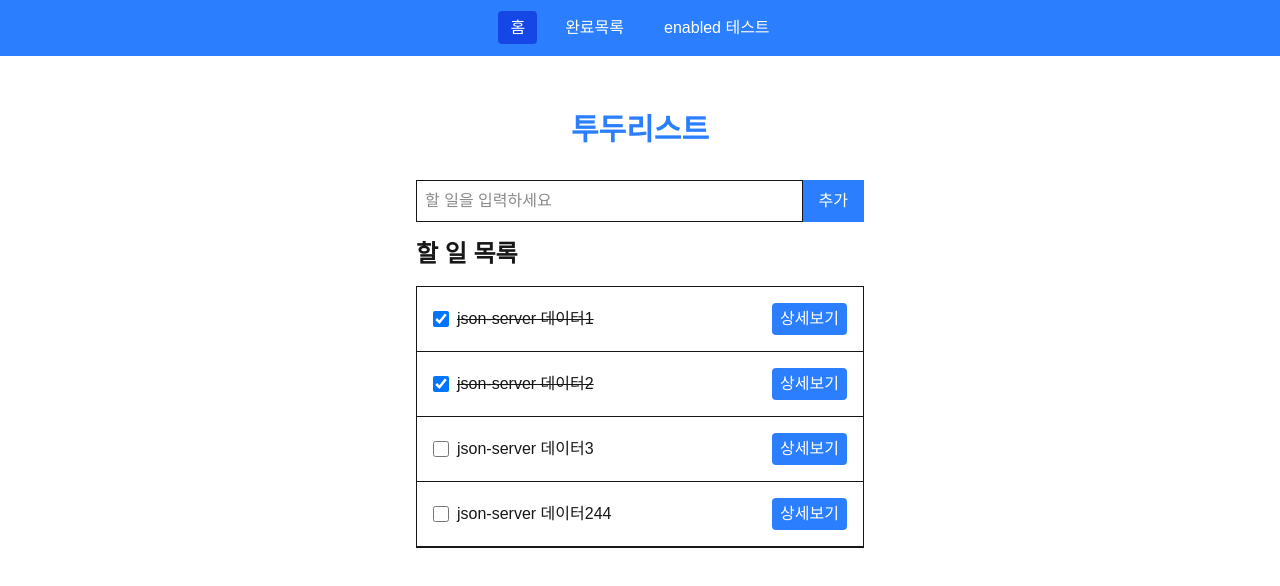
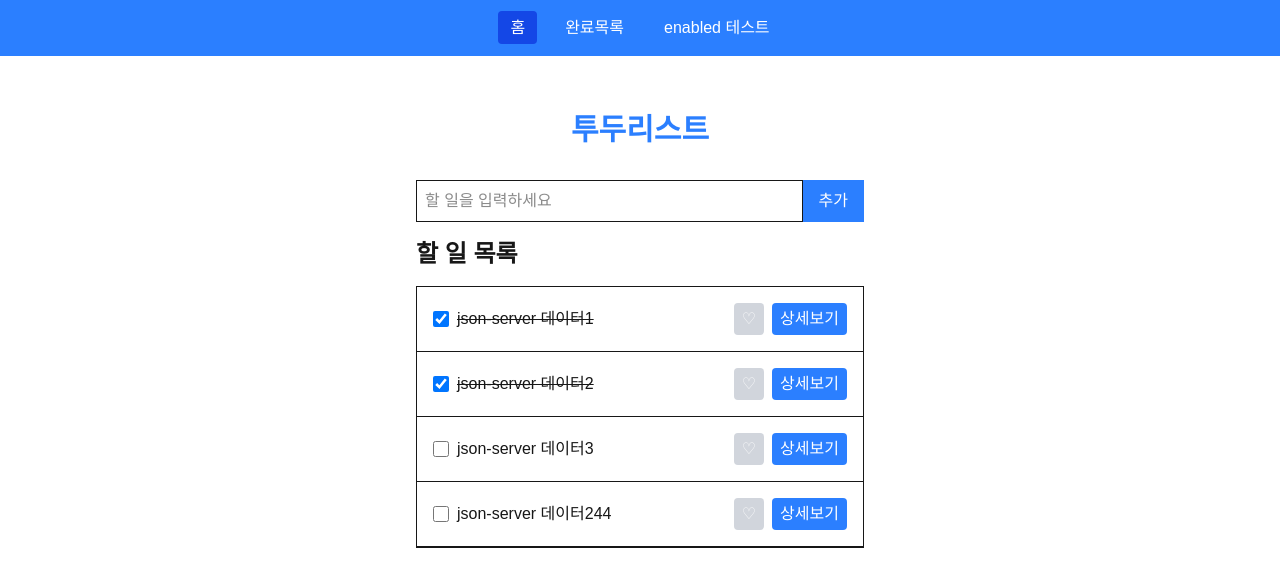
Before and after one commit to nnnn2001/react-practice, a Next.js app: page / in a window 1280 px wide. Shown: the top 586 px of the page. Built offline with nearby package versions, Linux system fonts and the light colour scheme; data requests are answered from the project's data file.

Commit message:
feat: optimistic update 적용

```diff
--- a/db.json
+++ b/db.json
@@ -3,22 +3,26 @@
     {
       "title": "json-server 데이터1",
       "completed": true,
-      "id": "1"
+      "id": "1",
+      "liked": false
     },
     {
       "title": "json-server 데이터2",
       "completed": true,
-      "id": "2"
+      "id": "2",
+      "liked": false
     },
     {
       "id": "dcf2",
       "title": "json-server 데이터3",
-      "completed": false
+      "completed": false,
+      "liked": false
     },
     {
       "id": "0bb9",
       "title": "json-server 데이터244",
-      "completed": false
+      "completed": false,
+      "liked": false
     }
   ]
 }
--- a/src/app/_components/TodoItem.jsx
+++ b/src/app/_components/TodoItem.jsx
@@ -2,7 +2,11 @@
 
 import Link from "next/link";
 
-export default function TodoItem({ todo, onToggle = null }) {
+export default function TodoItem({
+  todo,
+  onToggle = null,
+  onLikeToggle = null,
+}) {
   return (
     <div className="flex items-center justify-between p-4 border-b">
       <div className="flex items-center gap-2">
@@ -23,11 +27,25 @@ export default function TodoItem({ todo, onToggle = null }) {
           {todo.title}
         </span>
       </div>
-      <Link href={`${todo.id}`}>
-        <button className="px-2 py-1 bg-blue-500 text-white rounded cursor-pointer">
-          상세보기
-        </button>
-      </Link>
+      <div className="flex items-center gap-2">
+        {onLikeToggle && (
+          <button
+            onClick={() =>
+              onLikeToggle({ id: todo.id, currentLiked: todo.liked })
+            }
+            className={`px-2 py-1 ${
+              todo.liked ? "bg-red-500" : "bg-gray-300"
+            } text-white rounded cursor-pointer`}
+          >
+            {todo.liked ? "♥" : "♡"}
+          </button>
+        )}
+        <Link href={`${todo.id}`}>
+          <button className="px-2 py-1 bg-blue-500 text-white rounded cursor-pointer">
+            상세보기
+          </button>
+        </Link>
+      </div>
     </div>
   );
 }
--- a/src/app/_components/TodoList.jsx
+++ b/src/app/_components/TodoList.jsx
@@ -1,6 +1,10 @@
 "use client";
 
-import { fetchTodos, toggleTodoStatus } from "../../lib/services/todos";
+import {
+  fetchTodos,
+  toggleTodoLike,
+  toggleTodoStatus,
+} from "../../lib/services/todos";
 import TodoItem from "./TodoItem";
 import { useMutation, useQuery, useQueryClient } from "@tanstack/react-query";
 
@@ -12,13 +16,44 @@ export default function TodoList() {
   } = useQuery({
     queryKey: ["todos"],
     queryFn: fetchTodos,
+    meta: {
+      name: "todos 홈",
+    },
   });
 
   const queryClient = useQueryClient();
+
   const toggleMutation = useMutation({
     mutationFn: toggleTodoStatus,
     onSuccess: async () => {
-      await queryClient.invalidateQueries({ queryKey: ["todos"] });
+      await queryClient.invalidateQueries({
+        queryKey: ["todos"],
+      });
+    },
+  });
+
+  const toggleLikeMutation = useMutation({
+    mutationFn: toggleTodoLike,
+    onMutate: async (newTodo) => {
+      await queryClient.cancelQueries({
+        queryKey: ["todos"],
+      });
+
+      const previousTodos = queryClient.getQueryData(["todos"]);
+
+      queryClient.setQueryData(["todos"], (old) =>
+        old.map((todo) =>
+          todo.id === newTodo.id ? { ...todo, liked: !todo.liked } : todo
+        )
+      );
+
+      return { previousTodos };
+    },
+    onError: (err, newTodo, context) => {
+      queryClient.setQueryData(["todos"], context.previousTodos);
+    },
+    onSettled: () => {
+      queryClient.invalidateQueries({ queryKey: ["todos"] });
     },
   });
 
@@ -51,6 +86,7 @@ export default function TodoList() {
             key={todo.id}
             todo={todo}
             onToggle={toggleMutation.mutate}
+            onLikeToggle={toggleLikeMutation.mutate}
           />
         ))
       )}
--- a/src/lib/services/todos.js
+++ b/src/lib/services/todos.js
@@ -64,3 +64,22 @@ export const toggleTodoStatus = async ({ id, currentCompleted }) => {
 
   return await response.json();
 };
+
+/** 좋아요 상태 토글 */
+export const toggleTodoLike = async ({ id, currentLiked }) => {
+  const response = await fetch(`${API_URL}/${id}`, {
+    method: "PATCH",
+    headers: {
+      "Content-Type": "application/json",
+    },
+    body: JSON.stringify({
+      liked: !currentLiked,
+    }),
+  });
+
+  if (!response.ok) {
+    throw new Error("좋아요 상태를 변경하는데 실패했습니다.");
+  }
+
+  return await response.json();
+};
```
Also changed, not shown: src/providers/QueryProvider.jsx (added).
